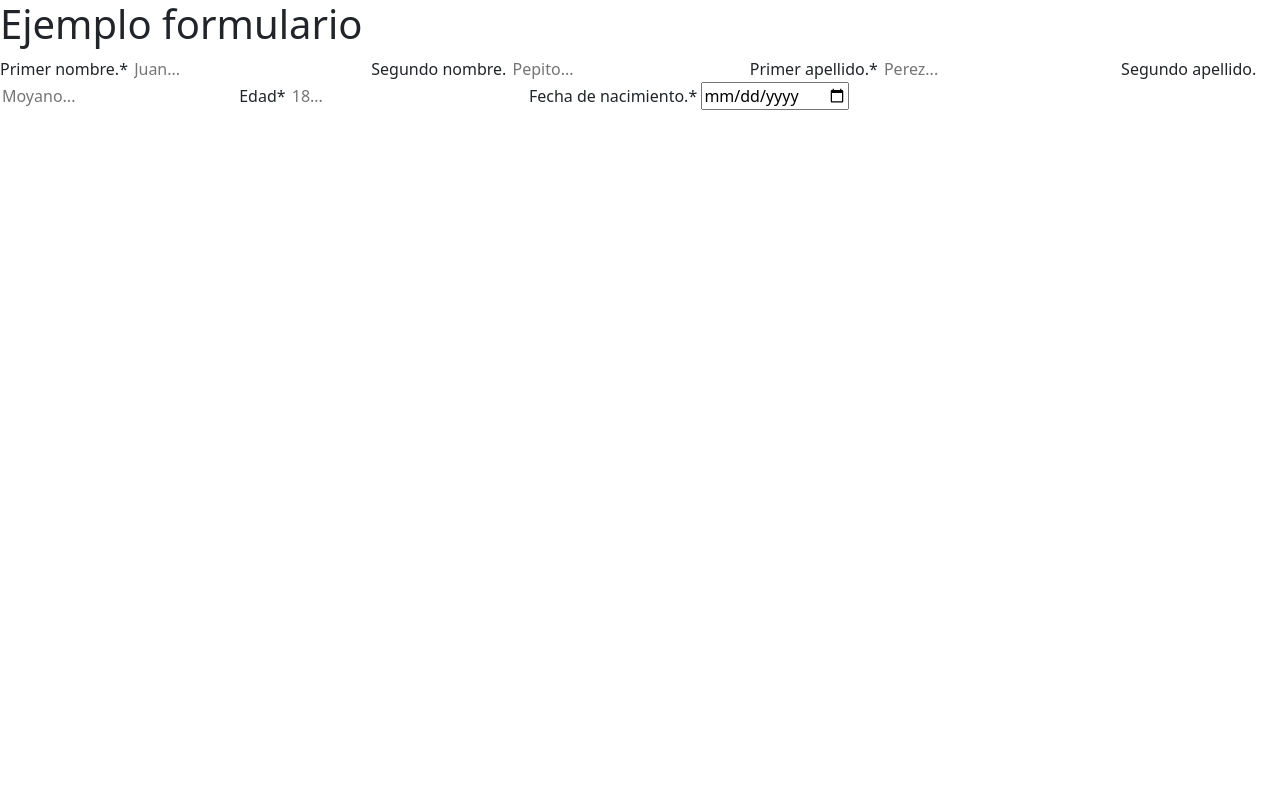
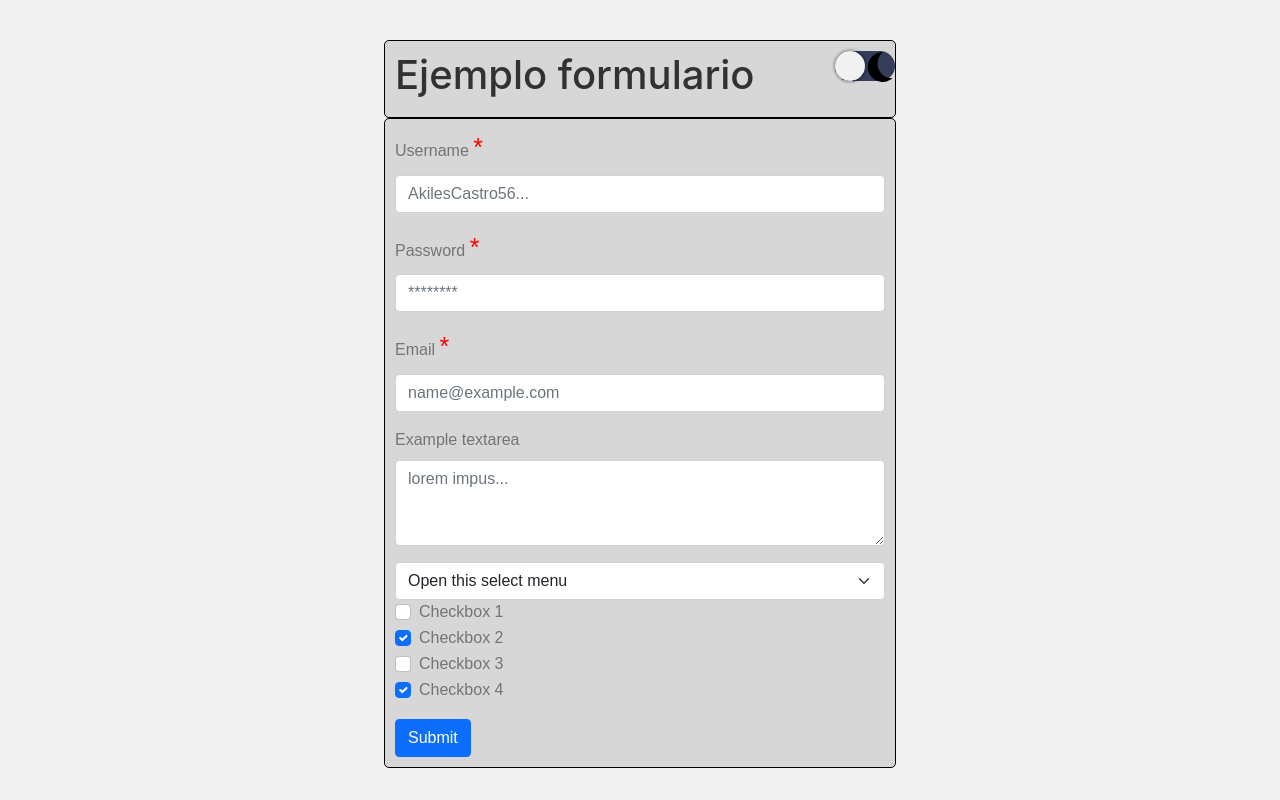
Before and after one commit to santiagohernandezluengas/Formularios-Bootstrap, a plain HTML site: page index.html in a window 1280 px wide. Drawn offline with nearby package versions, Linux system fonts and the light colour scheme.

Commit message:
terminar de completar con la informacion de la pagina de bootstrap en la parte de formularios, la hoja de JS de 'funciones', terminar de dar estilos.

```diff
--- /dev/null
+++ b/estilos/_formulario.scss
@@ -0,0 +1,95 @@
+.header {
+    top: 40px;
+    width: $medida;
+    min-width: 360px;
+    margin: auto;
+    display: flex;
+    position: relative;
+    flex-direction: column;
+    justify-content: space-between;
+    border: 1px solid black;
+    border-radius: 5px;
+    padding: 10px;
+    background: #d7d7d7;
+    body.dark & {
+        background: #393939;
+        border-color: $blanco;
+    }
+    h1 {
+        color: $colorTx1;
+        font-family: -apple-system, BlinkMacSystemFont, "Segoe UI", Roboto, Oxygen, Ubuntu, Cantarell, "Open Sans",
+            "Helvetica Neue", sans-serif;
+        transition: $efecto;
+        body.dark & {
+            color: $colorTx2;
+        }
+    }
+}
+
+.switch {
+    background-color: #343d5b;
+    border-radius: 1000px;
+    border: none;
+    position: relative;
+    cursor: pointer;
+    display: flex;
+    outline: none;
+    transition: $efecto;
+    &::after {
+        content: "";
+        display: block;
+        width: $tamano;
+        height: $tamano;
+        position: absolute;
+        background: #f1f1f1;
+        top: 0px;
+        left: 0px;
+        right: unset;
+        border-radius: 100px;
+        transition: $efecto;
+        box-shadow: 0px 0px 2px 2px rgba(0, 0, 0, 0.2);
+    }
+    &.active {
+        background: orange;
+        transition: $efecto;
+        &::after {
+            right: 0px;
+            left: unset;
+            transition: $efecto;
+        }
+    }
+    span {
+        width: $tamano;
+        height: $tamano;
+        line-height: $tamano;
+        display: block;
+        background: none;
+        color: $blanco;
+    }
+}
+
+.formulario {
+    top: 200px;
+    width: $medida;
+    min-width: 360px;
+    margin: auto;
+    margin-top: 40px;
+    border: 1px solid black;
+    padding: 10px;
+    border-radius: 5px;
+    background: #d7d7d7;
+    body.dark & {
+        background: #393939;
+        border-color: $blanco;
+    }
+}
+
+img {
+    width: $tamano;
+    height: $tamano;
+}
+
+.switch {
+    position: absolute;
+    right: 0px;
+}
--- /dev/null
+++ b/estilos/_input.scss
@@ -0,0 +1,39 @@
+label {
+    color: #747474;
+    transition: $efecto;
+    body.dark & {
+        color: #3aa1cb;
+    }
+    .asterisco {
+        color: red;
+        font-size: 25px;
+        body.dark & {
+            color: blue;
+        }
+    }
+}
+input {
+    background: $blanco;
+    transition: $efecto;
+    body.dark & {
+        background: $colorTx2;
+    }
+}
+textarea {
+    background: $blanco;
+    transition: $efecto;
+    body.dark & {
+        background: $colorTx2;
+    }
+}
+select {
+    background: $blanco;
+    transition: $efecto;
+    body.dark & {
+        background: $colorTx2;
+    }
+}
+
+button[type="submit"] {
+    margin-top: 15px;
+}
--- /dev/null
+++ b/estilos/_variables.scss
@@ -0,0 +1,7 @@
+$medida: 40%;
+$tamano: 30px;
+$blanco: #F1F1F1;
+$negro: #181818;
+$efecto: .3s ease all;
+$colorTx1:#323232;
+$colorTx2:#D0D0D0;
--- /dev/null
+++ b/estilos/style.scss
@@ -0,0 +1,21 @@
+@import "./variables";
+@import "./formulario";
+@import "./input";
+
+
+*{
+    margin: 0px;
+    padding: 0px;
+    box-sizing: border-box;
+    outline: none;
+    border: none;
+}
+
+body{
+    background: $blanco;
+    font-family: 'robot', sans-serif;
+    transition: .3s ease all;
+    &.dark{
+        background-color: $negro;
+    }
+}
--- a/index.html
+++ b/index.html
@@ -10,32 +10,86 @@
     <script src="https://cdn.jsdelivr.net/npm/bootstrap@5.0.0-beta2/dist/js/bootstrap.bundle.min.js"
         integrity="sha384-b5kHyXgcpbZJO/tY9Ul7kGkf1S0CWuKcCD38l8YkeH8z8QjE0GmW1gYU5S9FOnJ0"
         crossorigin="anonymous"></script>
+    <link rel="stylesheet" href="estilos/style.css">
     <title>Formulario</title>
 </head>
 
 <body>
-    <h1 class="ejemplo-formulario">Ejemplo formulario</h1>
+    <header class="header">
+        <h1 class="ejemplo-formulario">Ejemplo formulario</h1>
+        <button class="switch" id="switch">
+            <span><img src="img/sol.svg" alt="sol"></span>
+            <span><img src="img/luna.svg" alt="luna"></span>
+        </button>
+    </header>
     <div class="formulario">
         <form action="">
-            <label for="#nombre1">Primer nombre.</label><span class="asterisco-obligatorio">*</span>
-            <input class="input-box" type="text" id="nombre1" name="nombre1" style="border: none; outline: none"
-                placeholder="Juan..." tabindex="1" required>
-            <label for="#nombre2">Segundo nombre.</label>
-            <input class="input-box" type="text" id="nombre2" name="nombre2" style="border: none; outline: none"
-                placeholder="Pepito..." tabindex="2">
-            <label for="#apellido1">Primer apellido.</label><span class="asterisco-obligatorio">*</span>
-            <input class="input-box" type="text" name="apellido1" id="apellido1" style="border: none; outline: none"
-                placeholder="Perez..." tabindex="3" required>
-            <label for="#apellido2">Segundo apellido.</label>
-            <input class="input-box" type="text" name="apellido2" id="apellido2" style="border: none; outline: none"
-                placeholder="Moyano..." tabindex="4">
-            <label for="#edad">Edad</label><span class="asterisco-obligatorio">*</span>
-            <input class="input-box" type="number" id="edad" name="edad-usu" style="border: none; outline: none;"
-                placeholder="18..." tabindex="5" required>
-            <label for="#date">Fecha de nacimiento.</label><span class="asterisco-obligatorio">*</span>
-            <input type="date" name="fecha-nacimiento" id="date" style="outline: none;" tabindex="6" required>
+            <!--Areas de login-->
+            <!--Esta area es usada comunmente para los login o formularios de ingreso de datos
+            ya que solicita cierta informacion para registrar o ingresar.-->
+            <div class="mb-3">
+                <label for="exampleInputEmail1" class="form-label">Username <span class="asterisco">*</span></label>
+                <input type="email" class="form-control" id="exampleInputEmail1" aria-describedby="emailHelp"
+                    placeholder="AkilesCastro56..." required>
+            </div>
+            <div class="mb-3">
+                <label for="exampleInputPassword1" class="form-label">Password <span class="asterisco">*</span></label>
+                <input type="password" class="form-control" id="exampleInputPassword1" placeholder="********">
+            </div>
+            <div class="mb-3">
+                <label for="exampleFormControlInput1" class="form-label">Email <span class="asterisco">*</span></label>
+                <input type="email" class="form-control" id="exampleFormControlInput1" placeholder="name@example.com"
+                    placeholder="pepito@ejemplo.gmail.com">
+            </div>
+            <div class="mb-3">
+                <!--Text area-->
+                <!--Esta area es comunmente usada para guardar informacion a la ora del registro o en diferentes ocasiones
+                gran ejemplo, en GuitHub se utiliza para guardar una breve descripcion del repositorio o proyecto-->
+                <label for="exampleFormControlTextarea1" class="form-label">Example textarea</label>
+                <textarea class="form-control" id="exampleFormControlTextarea1" rows="3"
+                    placeholder="lorem impus..."></textarea>
+            </div>
+            <!--Area del select-->
+            <!--Esta area es comunmente usada para desplegar menús de datos, simplifica la necesidad de usar chekbox o radio
+                buttons-->
+            <select class="form-select" aria-label="Default select example">
+                <option selected>Open this select menu</option>
+                <option value="1">One</option>
+                <option value="2">Two</option>
+                <option value="3">Three</option>
+            </select>
+            <!--Area de Checkbox-->
+            <!--Las checkbox son elementos de un formulario que se usan para seleccionar yna o varias opciones al tiempo-->
+            <div class="form-check">
+                <input class="form-check-input" type="checkbox" value="" id="flexCheckDefault">
+                <label class="form-check-label" for="flexCheckDefault">
+                    Checkbox 1
+                </label>
+            </div>
+            <div class="form-check">
+                <input class="form-check-input" type="checkbox" value="" id="flexCheckChecked" checked>
+                <label class="form-check-label" for="flexCheckChecked">
+                    Checkbox 2
+                </label>
+            </div>
+            <div class="form-check">
+                <input class="form-check-input" type="checkbox" value="" id="flexCheckDefault">
+                <label class="form-check-label" for="flexCheckDefault">
+                    Checkbox 3
+                </label>
+            </div>
+            <div class="form-check">
+                <input class="form-check-input" type="checkbox" value="" id="flexCheckChecked" checked>
+                <label class="form-check-label" for="flexCheckChecked">
+                    Checkbox 4
+                </label>
+            </div>
+            <!--Boton submit-->
+            <!-- Este boton es esencial en un formulario, ya que es quien envía la informacion recolectada a la BD -->
+            <button type="submit" class="btn btn-primary" onclick="click();">Submit</button>
         </form>
     </div>
 </body>
+<script src="js/darkmode.js"></script>
 
 </html>
--- /dev/null
+++ b/js/darkmode.js
@@ -0,0 +1,5 @@
+const btn = document.querySelector('#switch');
+btn.addEventListener('click', () => {
+    document.body.classList.toggle('dark');
+    btn.classList.toggle('active');
+});
--- /dev/null
+++ b/js/funciones.js
@@ -0,0 +1,8 @@
+function click(){
+    let datos =
+    if( datos ){
+        alert("todos los campos fueron completados.");
+    } else {
+        alert("hacen falta campos por completar.");
+    }
+}
```
Also changed, not shown: estilos/style.css (added), img/luna.svg (added), img/sol.svg (added), 1 other file.
